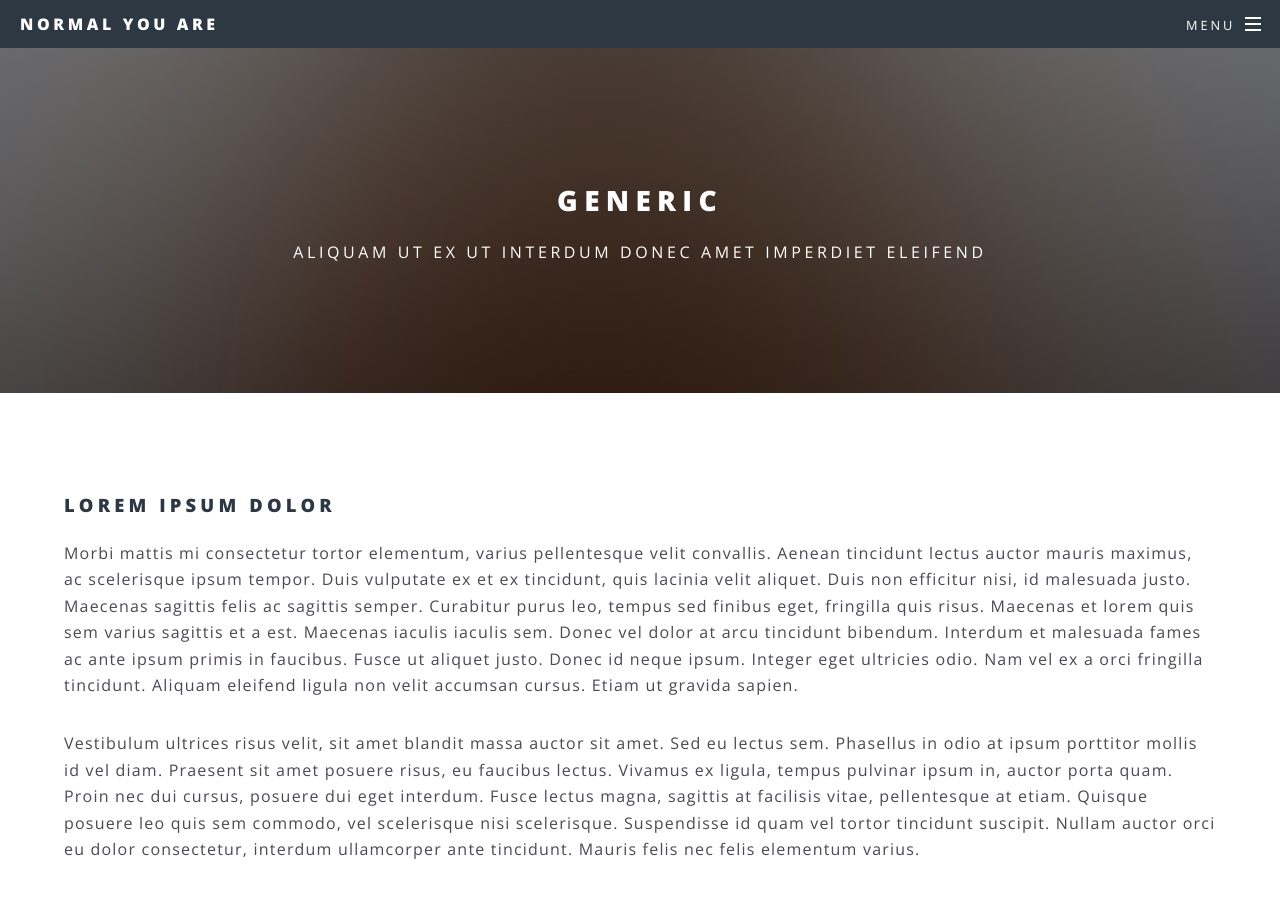
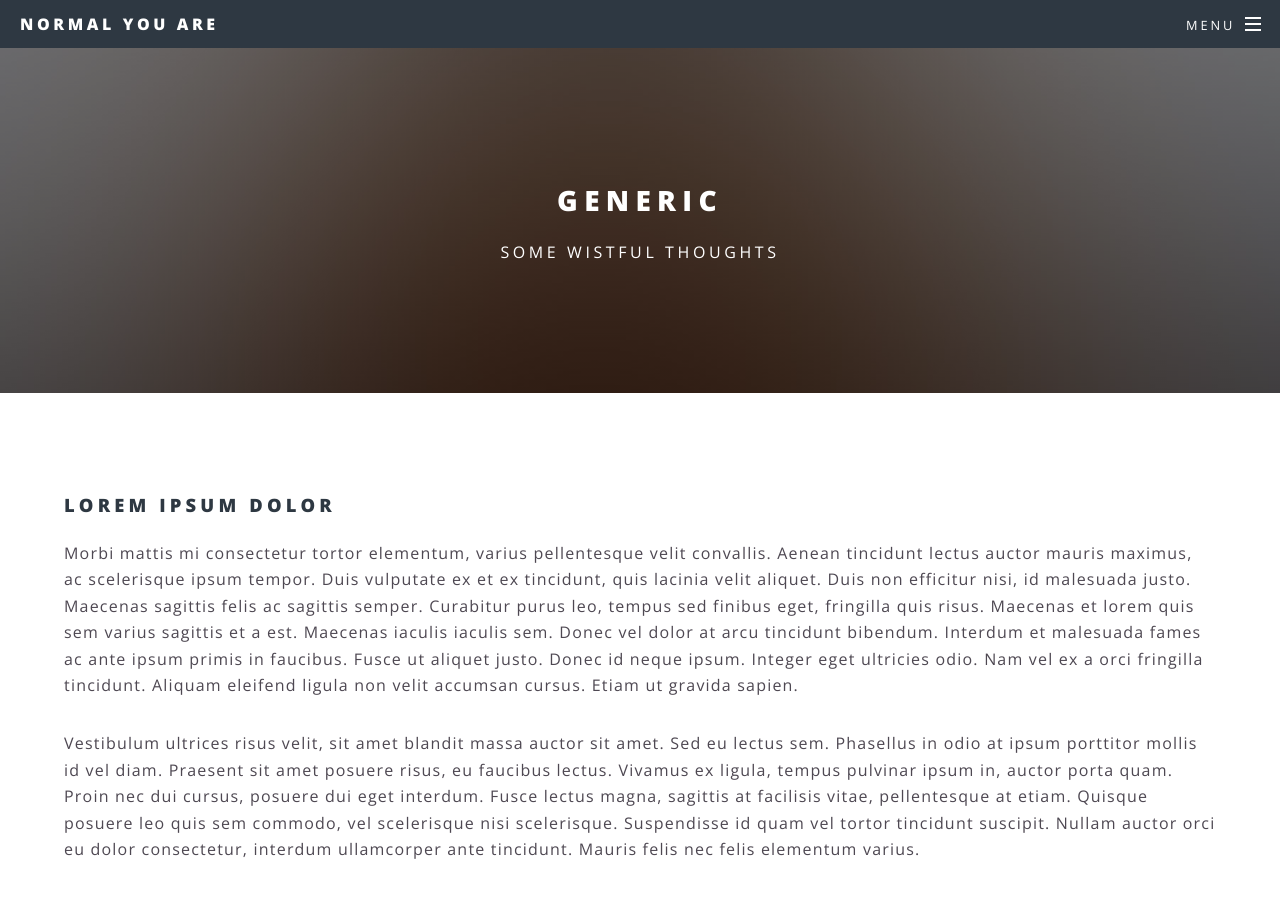
Before and after one commit to zestyroxy/normalyouare, a Jekyll site: the page built from generic.html, in a window 1280 px wide and 900 px high. Built offline with Jekyll 4.4.1, drawn with Linux system fonts in a browser that asks for light colours.

Commit message:
Make page subtitle configurable

```diff
--- a/_layouts/page.html
+++ b/_layouts/page.html
@@ -5,7 +5,10 @@
 
   <header>
     <h2>{{ page.title }}</h2>
-    <p>Aliquam ut ex ut interdum donec amet imperdiet eleifend</p>
+    {% if page.subtitle %}
+      <p>{{ page.subtitle }}</p>
+    {% endif %}
+
   </header>
 
   <section class="wrapper style5">
--- a/generic.html
+++ b/generic.html
@@ -1,6 +1,7 @@
 ---
 layout: page
 title: Generic
+subtitle: Some wistful thoughts
 ---
 	<h3>Lorem ipsum dolor</h3>
 	<p>Morbi mattis mi consectetur tortor elementum, varius pellentesque velit convallis. Aenean tincidunt lectus auctor mauris maximus, ac scelerisque ipsum tempor. Duis vulputate ex et ex tincidunt, quis lacinia velit aliquet. Duis non efficitur nisi, id malesuada justo. Maecenas sagittis felis ac sagittis semper. Curabitur purus leo, tempus sed finibus eget, fringilla quis risus. Maecenas et lorem quis sem varius sagittis et a est. Maecenas iaculis iaculis sem. Donec vel dolor at arcu tincidunt bibendum. Interdum et malesuada fames ac ante ipsum primis in faucibus. Fusce ut aliquet justo. Donec id neque ipsum. Integer eget ultricies odio. Nam vel ex a orci fringilla tincidunt. Aliquam eleifend ligula non velit accumsan cursus. Etiam ut gravida sapien.</p>
```
